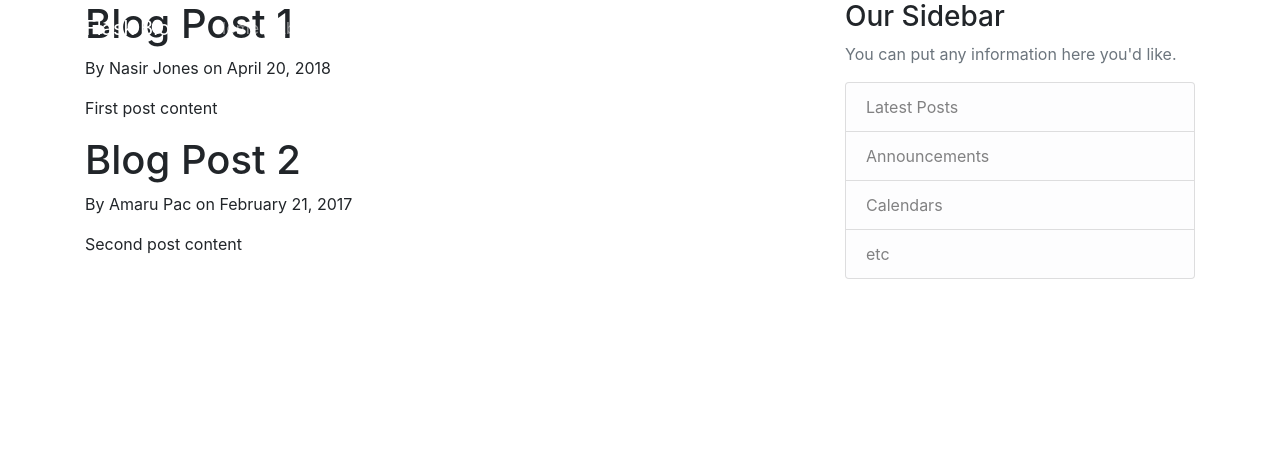
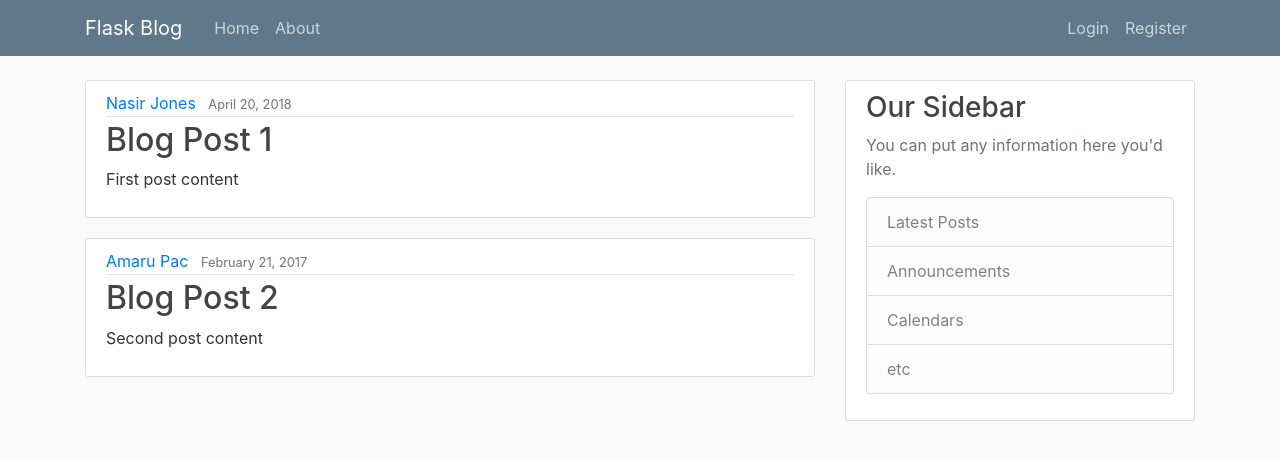
Before and after one commit to HassibIbrahim/BlogPost, a Flask app: page / in a window 1280 px wide. Shown: the top 460 px of the page. Run offline with Flask 2, Linux system fonts and the light colour scheme; some libraries are stand-ins or nearby versions.

Commit message:
working on the article placement

```diff
--- a/blog.py
+++ b/blog.py
@@ -1,4 +1,4 @@
-from flask import Flask, render_template
+from flask import Flask, render_template, url_for
 app = Flask(__name__)
 
 posts = [
--- a/templates/home.html
+++ b/templates/home.html
@@ -4,9 +4,15 @@
 {% block content %}
 
 {% for post in posts%}
-<h1>{{ post.title }}</h1>
-<p>By {{ post.author }} on {{ post.date_posted}}</p>
-<p> {{ post.content}}</p>
-
+<article class="media content-section">
+<div class="media-body">
+<div class="article-metadata">
+    <a class="mr-2" href="#">{{ post.author }}</a>
+    <small class="text-muted">{{ post.date_posted }}</small>
+</div>
+<h2><a class="article-title" href="#">{{ post.title }}</a></h2>
+<p class="article-content">{{ post.content }}</p>
+</div>
+</article>
 {% endfor %}
 {% endblock content %}
--- a/templates/layout.html
+++ b/templates/layout.html
@@ -7,7 +7,7 @@
 
 <!-- Bootstrap CSS -->
 <link rel="stylesheet" href="https://stackpath.bootstrapcdn.com/bootstrap/4.1.3/css/bootstrap.min.css" integrity="sha384-MCw98/SFnGE8fJT3GXwEOngsV7Zt27NXFoaoApmYm81iuXoPkFOJwJ8ERdknLPMO" crossorigin="anonymous">
-
+<link rel="stylesheet" type= "text/css" href="{{url_for('static',filename='css/index.css')}}">
 {% if title%}
 <title>Blog - {{ title }}</title>
 {% else %}
```
Lines whose indentation alone changed are shown as unchanged.
